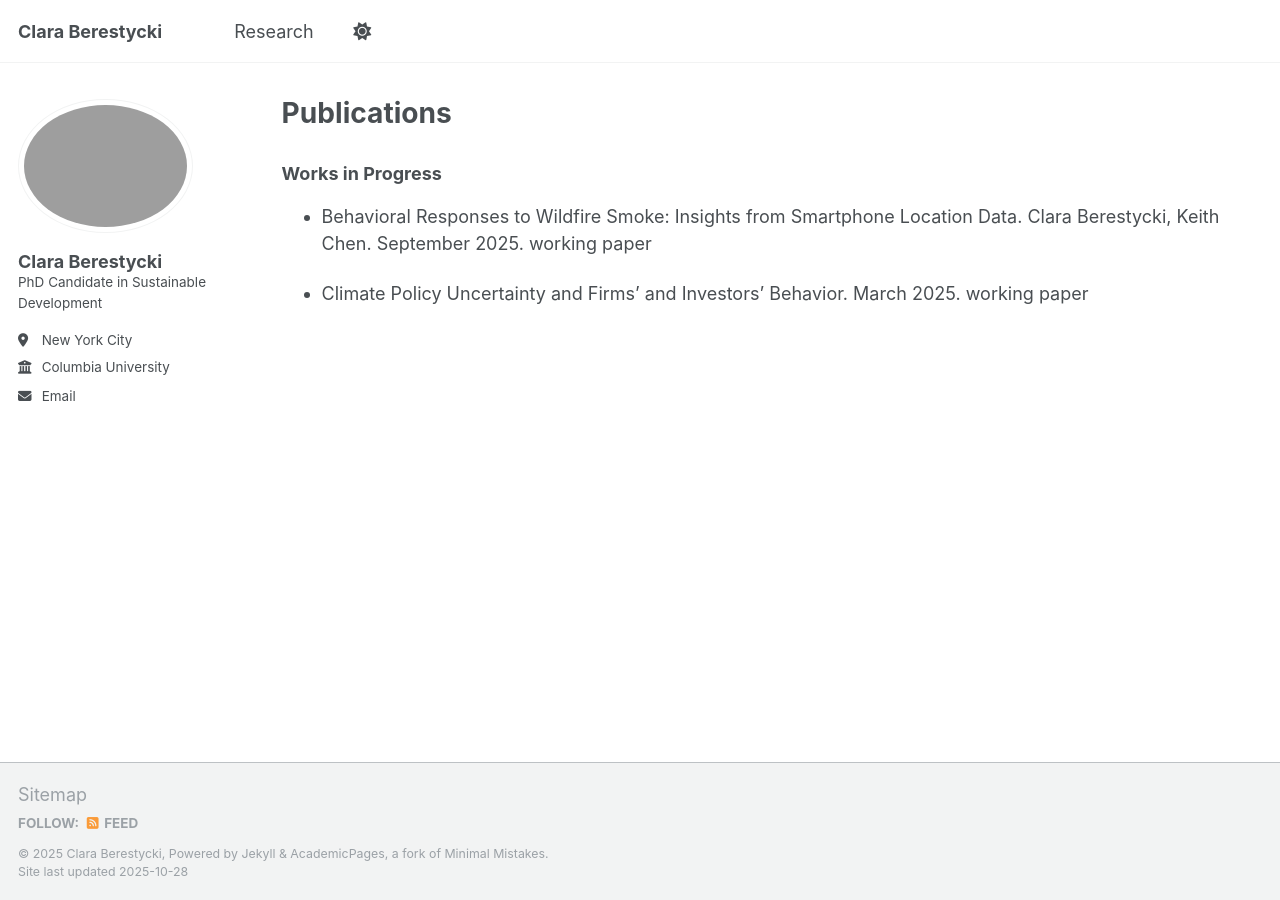
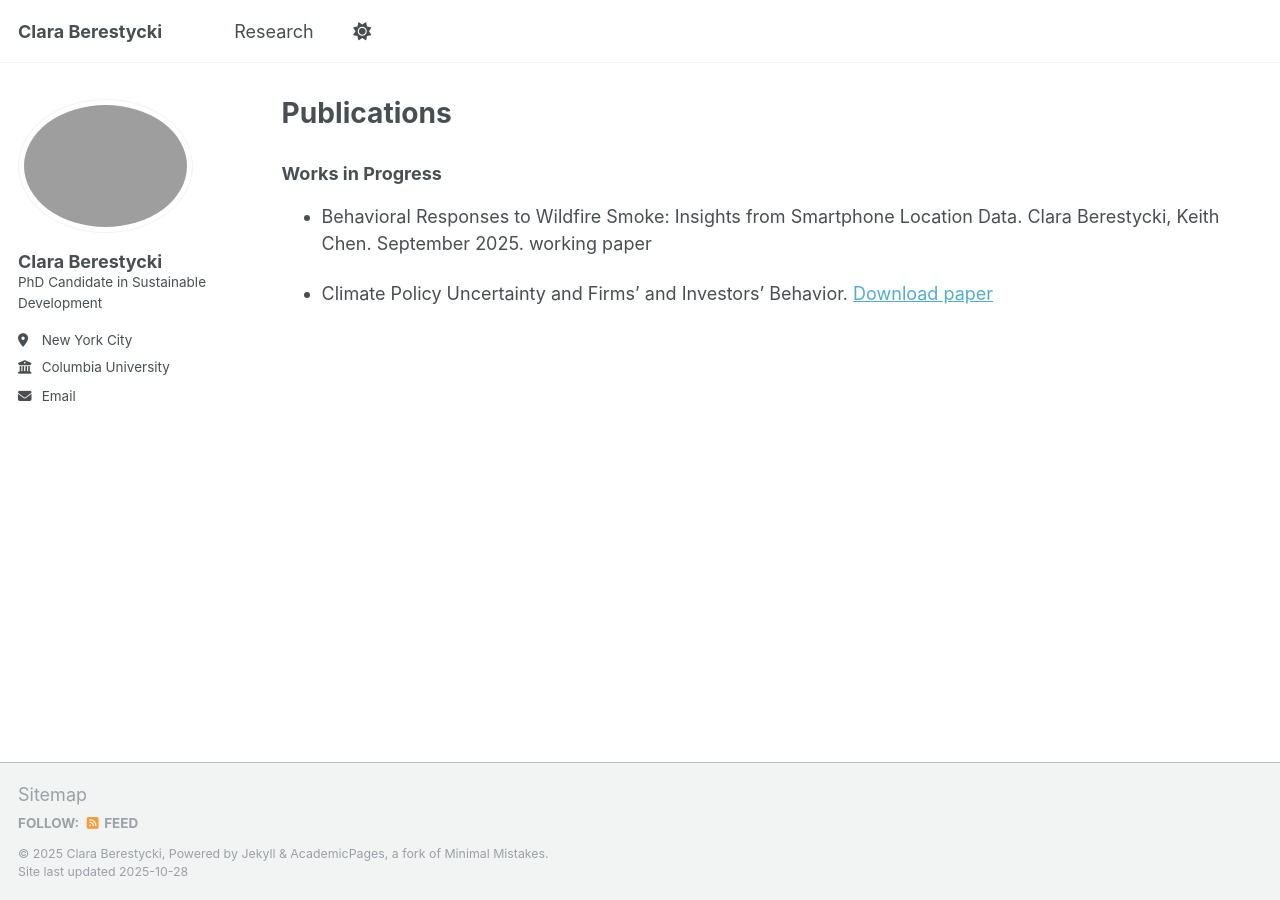
Before and after one commit to claraberes/claraberes.github.io, a Jekyll site: the page built from _pages/publications.md, in a window 1280 px wide. Built offline with Jekyll 4.4.1, drawn with Linux system fonts in a browser that asks for light colours.

Commit message:
Update publications.md

```diff
--- a/_pages/publications.md
+++ b/_pages/publications.md
@@ -20,7 +20,11 @@ You can also find my articles on [my Google Scholar profile]({{ site.author.goog
           {% assign title_shown = true %}
         {% endunless %}
 
+{% if post.paperurl %}
+- {{ post.title }}. [Download paper]({{ post.paperurl }})
+{% else %}
 - {{ post.title }}{% if post.authors %}. {{ post.authors | join: ", " }}{% endif %}{% if post.date %}. {{ post.date | date: "%B %Y" }}{% endif %}{% if post.status %}. {{ post.status }}{% endif %}
+{% endif %}
 
       {% endif %}
     {% endfor %}
@@ -28,7 +32,13 @@ You can also find my articles on [my Google Scholar profile]({{ site.author.goog
 {% else %}
   {% for post in site.publications reversed %}
     {% if post.status == "published" or post.status == "working paper" %}
+
+{% if post.paperurl %}
+- {{ post.title }}. [Download paper]({{ post.paperurl }})
+{% else %}
 - {{ post.title }}{% if post.authors %}. {{ post.authors | join: ", " }}{% endif %}{% if post.date %}. {{ post.date | date: "%B %Y" }}{% endif %}{% if post.status %}. {{ post.status }}{% endif %}
+{% endif %}
+
     {% endif %}
   {% endfor %}
 {% endif %}
```
